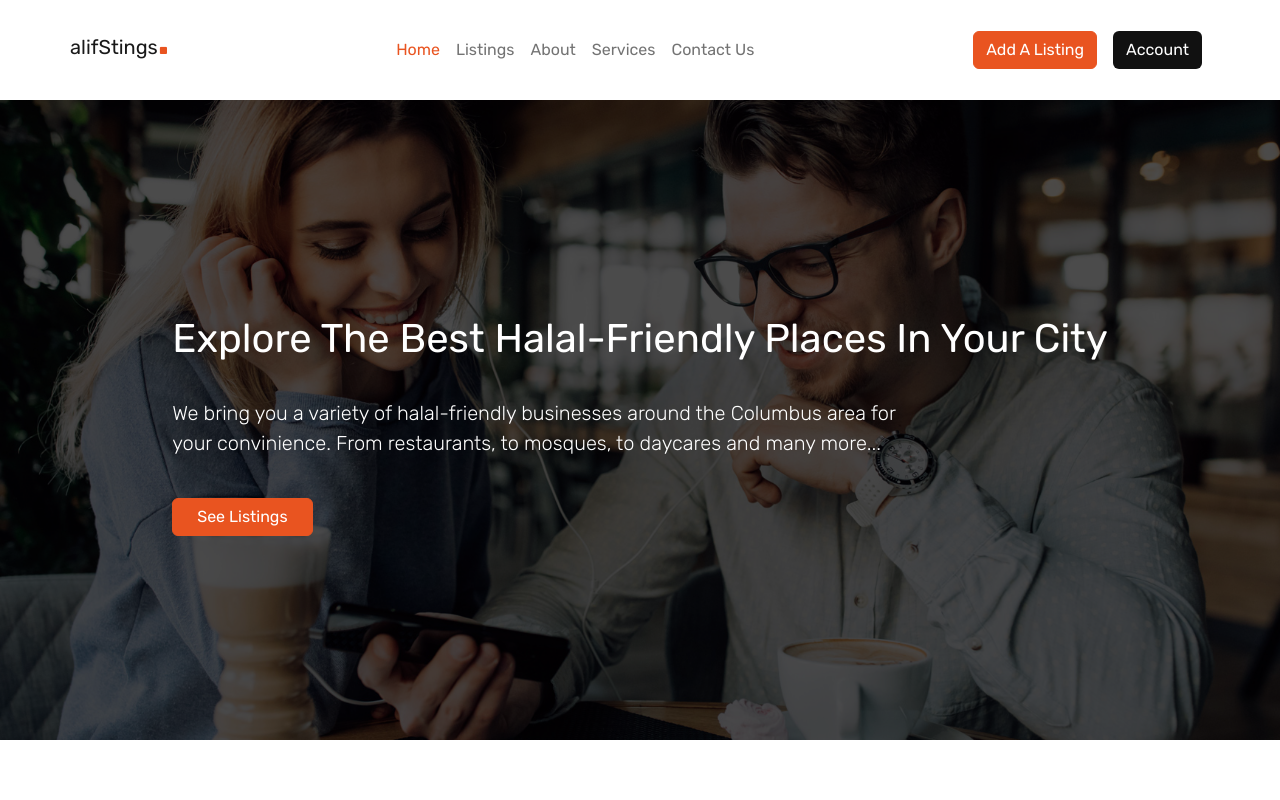
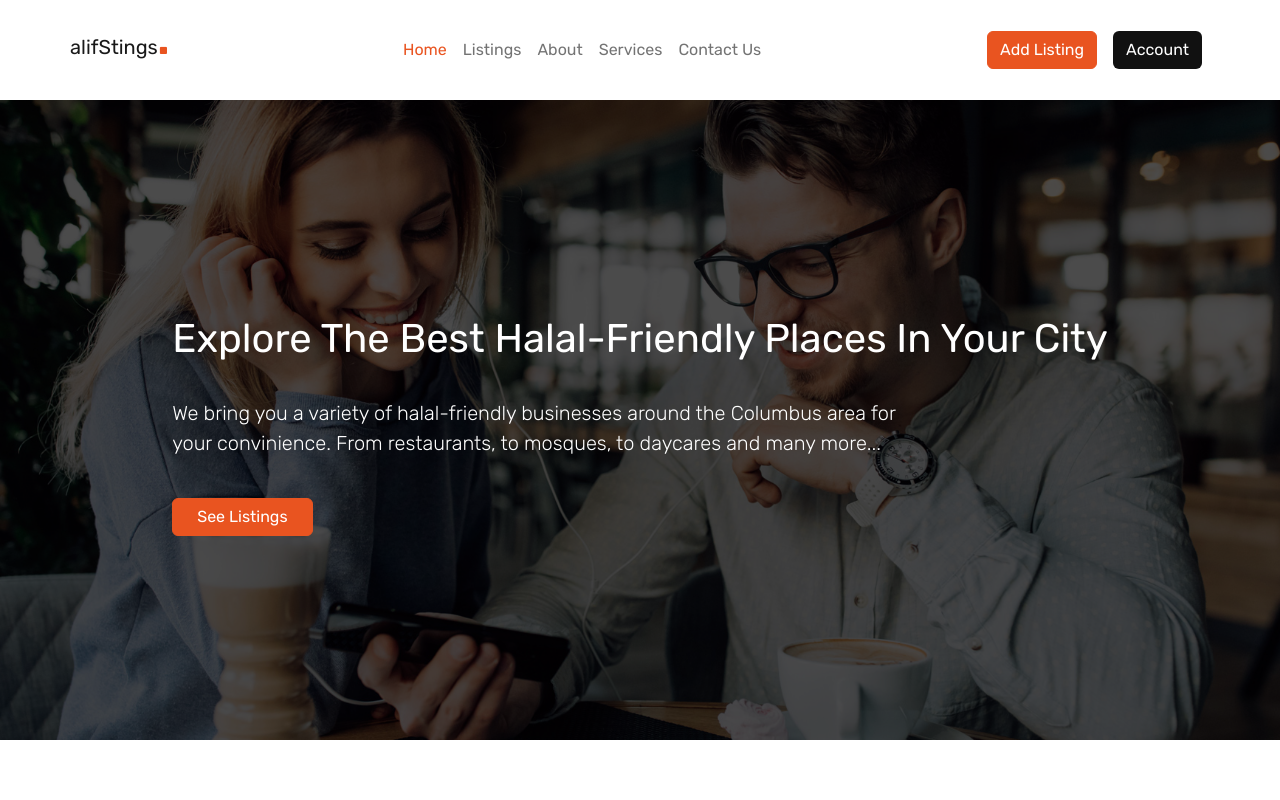
Before and after one commit to abdinaa17/alifStings, a React (Vite) app: page / in a window 1280 px wide. Shown: the top 800 px of the page. Built offline with nearby package versions, Linux system fonts and the light colour scheme.

Commit message:
Fixed spacing issue in header the add listing btn

```diff
--- a/src/components/Header/Header.jsx
+++ b/src/components/Header/Header.jsx
@@ -36,7 +36,7 @@ const Header = () => {
                 variant="primary"
                 className="nav__btn my-2 my-md-0  mx-md-2"
               >
-                Add A Listing
+                Add Listing
               </Button>
             </LinkContainer>
             <LinkContainer to="/login">
```
